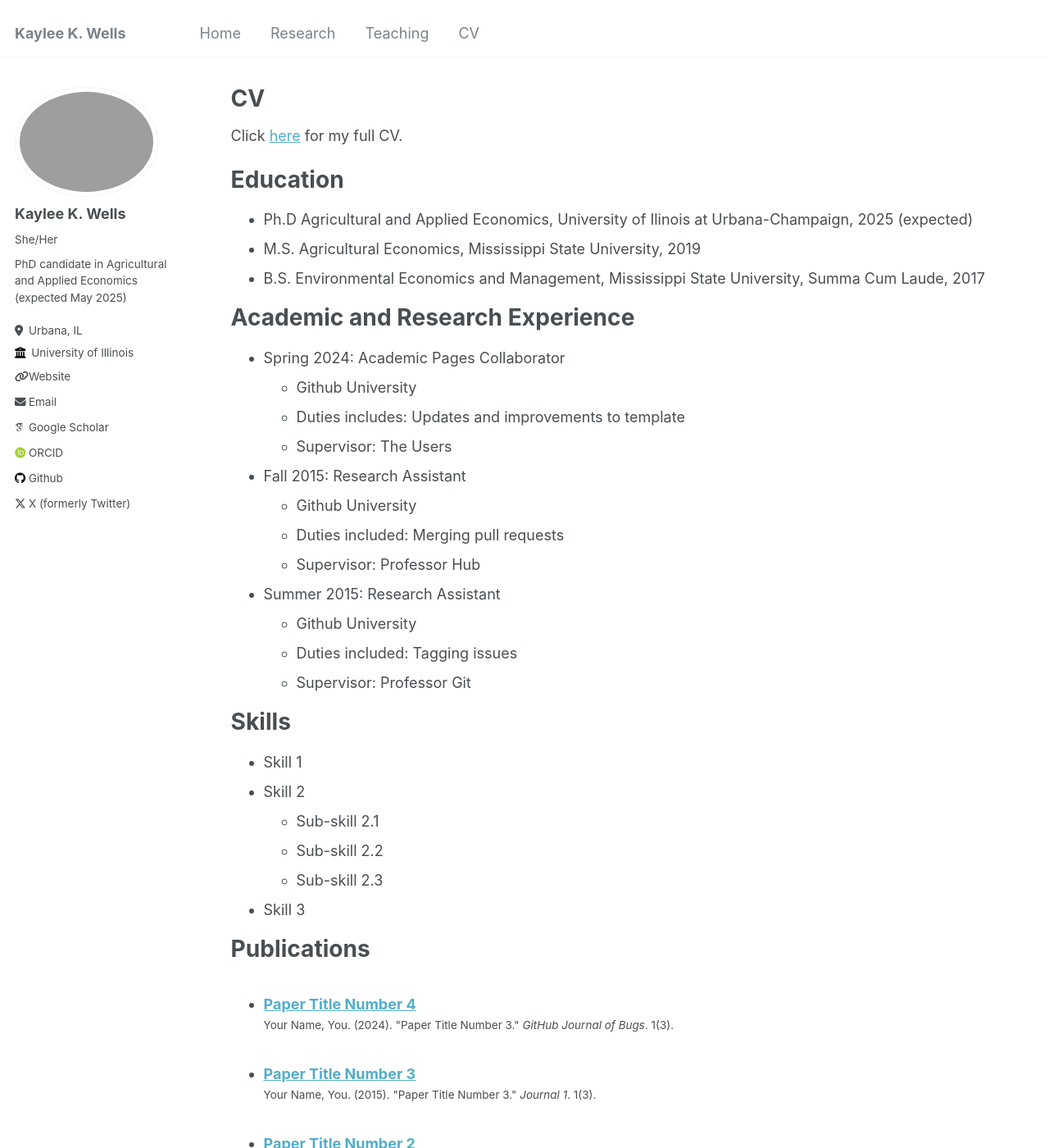
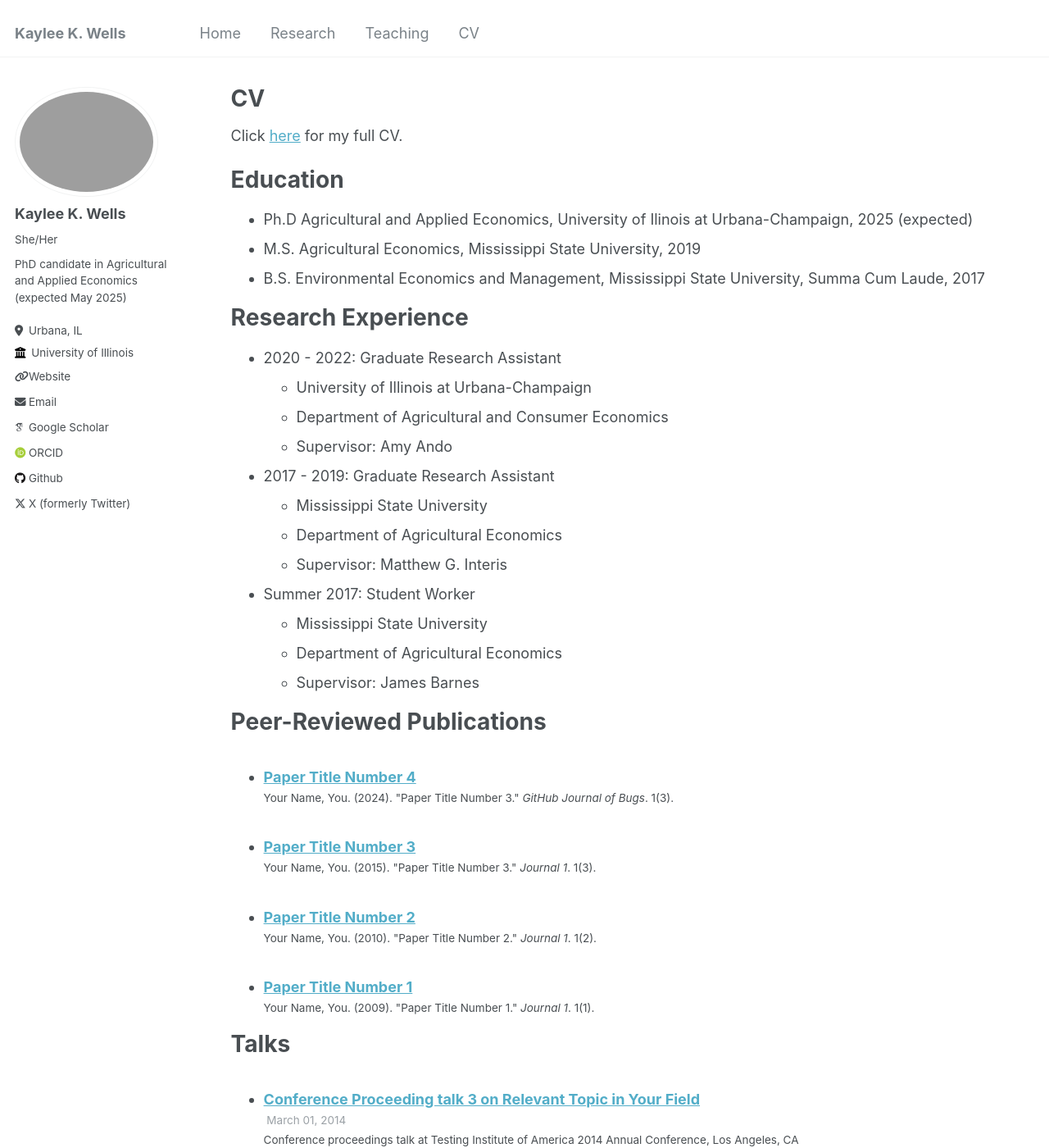
Before and after one commit to KayleeWells/KayleeWells.github.io, a Jekyll site: the page built from _pages/cv.md, in a window 1280 px wide and 1400 px high. Shown: the whole window at 82% size. Built offline with Jekyll 4.4.1, drawn with Linux system fonts in a browser that asks for light colours; some web fonts are replaced; some of the changed text lies outside the part shown.

Commit message:
Update cv.md

```diff
--- a/_pages/cv.md
+++ b/_pages/cv.md
@@ -17,33 +17,24 @@ Education
 * M.S. Agricultural Economics, Mississippi State University, 2019
 * B.S. Environmental Economics and Management, Mississippi State University, Summa Cum Laude, 2017
 
-Academic and Research Experience
+Research Experience
 ======
-* Spring 2024: Academic Pages Collaborator
-  * Github University
-  * Duties includes: Updates and improvements to template
-  * Supervisor: The Users
+* 2020 - 2022: Graduate Research Assistant
+  * University of Illinois at Urbana-Champaign
+  * Department of Agricultural and Consumer Economics
+  * Supervisor: Amy Ando
 
-* Fall 2015: Research Assistant
-  * Github University
-  * Duties included: Merging pull requests
-  * Supervisor: Professor Hub
+* 2017 - 2019: Graduate Research Assistant
+  * Mississippi State University
+  * Department of Agricultural Economics
+  * Supervisor: Matthew G. Interis
 
-* Summer 2015: Research Assistant
-  * Github University
-  * Duties included: Tagging issues
-  * Supervisor: Professor Git
+* Summer 2017: Student Worker
+  * Mississippi State University
+  * Department of Agricultural Economics
+  * Supervisor: James Barnes
 
-Skills
-======
-* Skill 1
-* Skill 2
-  * Sub-skill 2.1
-  * Sub-skill 2.2
-  * Sub-skill 2.3
-* Skill 3
-
-Publications
+Peer-Reviewed Publications
 ======
   <ul>{% for post in site.publications reversed %}
     {% include archive-single-cv.html %}
@@ -60,7 +51,3 @@ Teaching
   <ul>{% for post in site.teaching reversed %}
     {% include archive-single-cv.html %}
   {% endfor %}</ul>
-
-Service and leadership
-======
-* Currently signed in to 43 different slack teams
```
